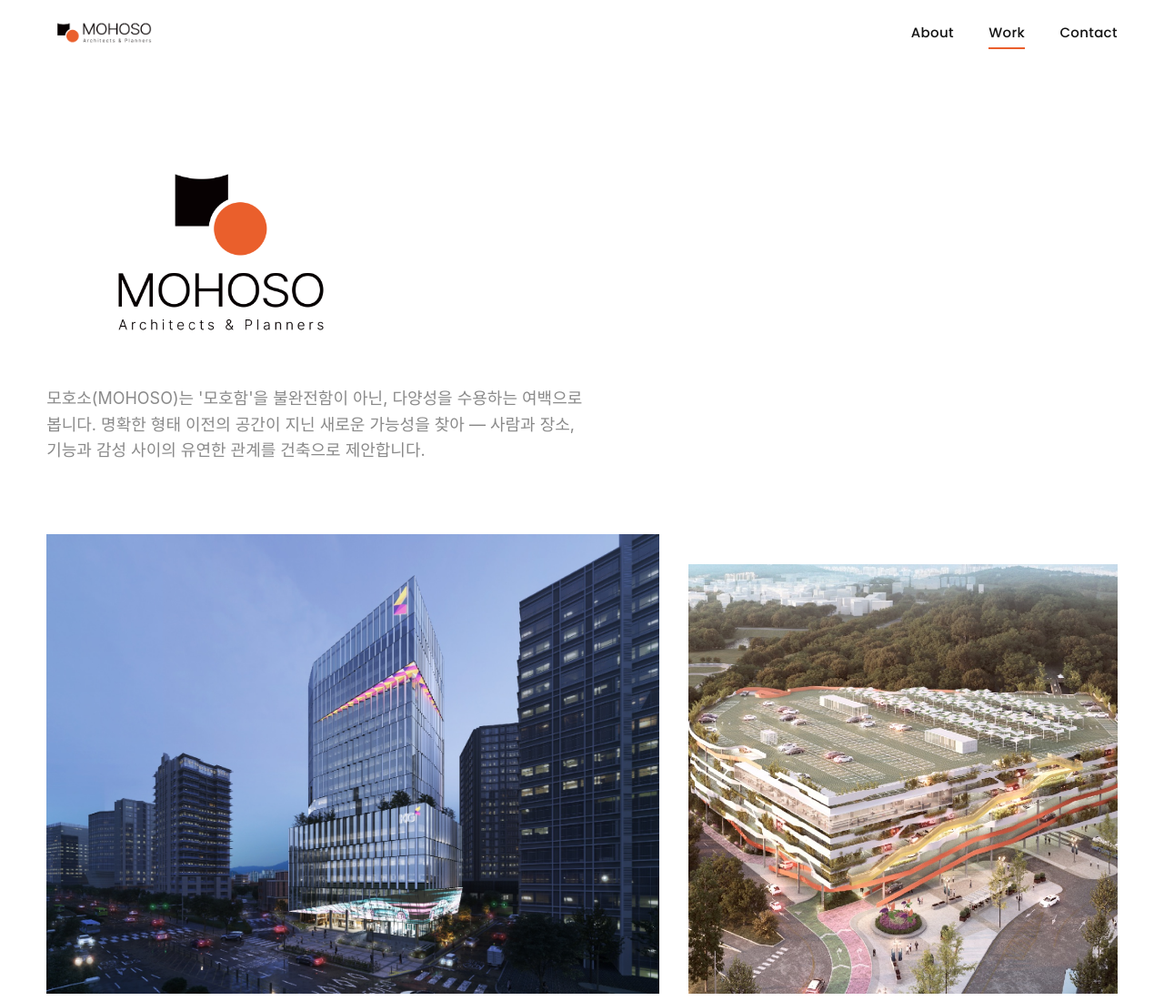
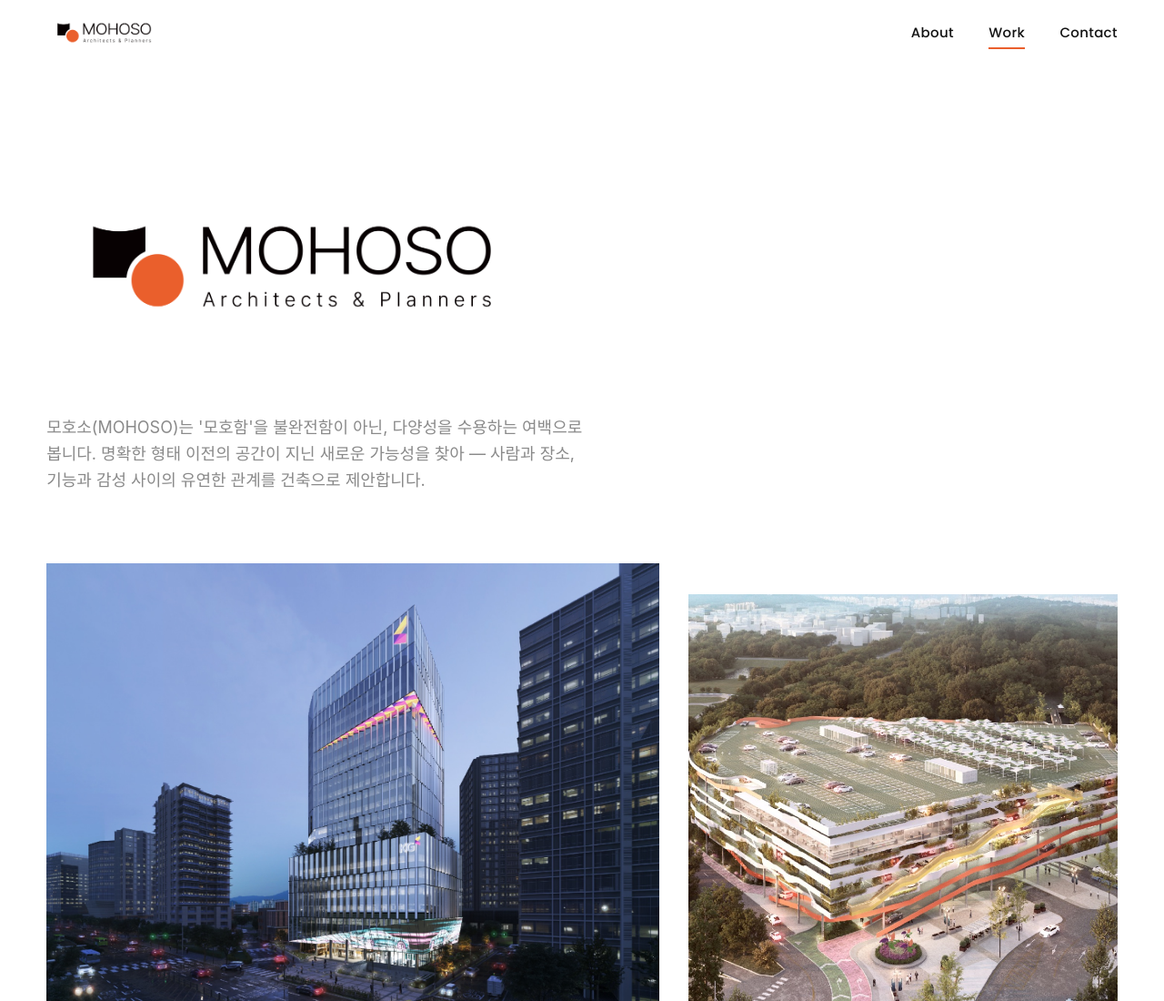
Before and after one commit to qnbang/mohoso-website, a plain HTML site: page index.html in a window 1280 px wide. Shown: the top 1100 px of the page at 91% size. Drawn offline with Linux system fonts and the light colour scheme; a web font is replaced by a local one.

Commit message:
히어로 로고 정렬 개선: 세로형(가운데정렬) → 가로형 왼쪽정렬 (소개문과 좌측 맞춤)
Co-Authored-By: Claude Opus 4.8 (1M context) <noreply@anthropic.com>

```diff
--- a/assets/css/style.css
+++ b/assets/css/style.css
@@ -76,7 +76,7 @@ main { padding-top: var(--header-h); }
 /* ---------- 인트로 (메인 상단) ---------- */
 .intro { padding-top: clamp(48px, 8vw, 110px); padding-bottom: clamp(40px, 6vw, 90px); }
 .intro__logo-wrap { margin: 0; }
-.intro__logo { width: clamp(220px, 30vw, 400px); height: auto; }  /* 원본 세로형 로고를 그대로 배치 */
+.intro__logo { display: block; width: clamp(300px, 46vw, 540px); height: auto; }  /* 원본 가로형 로고를 왼쪽 정렬로 */
 .intro__sub {
   margin-top: clamp(28px, 4vw, 44px); max-width: 600px;
   font-size: clamp(15px, 1.6vw, 18px); color: var(--gray); font-weight: 400;
--- a/index.html
+++ b/index.html
@@ -17,7 +17,7 @@
   <main>
     <section class="intro wrap">
       <h1 class="intro__logo-wrap reveal on">
-        <img class="intro__logo" src="assets/img/logo-세로형.png" alt="MOHOSO Architects &amp; Planners" />
+        <img class="intro__logo" src="assets/img/logo-가로형.png" alt="MOHOSO Architects &amp; Planners" />
       </h1>
       <p class="intro__sub reveal on" id="intro-sub"><!-- main.js가 data.js(SITE.intro)를 읽어 채웁니다 --></p>
     </section>
```
